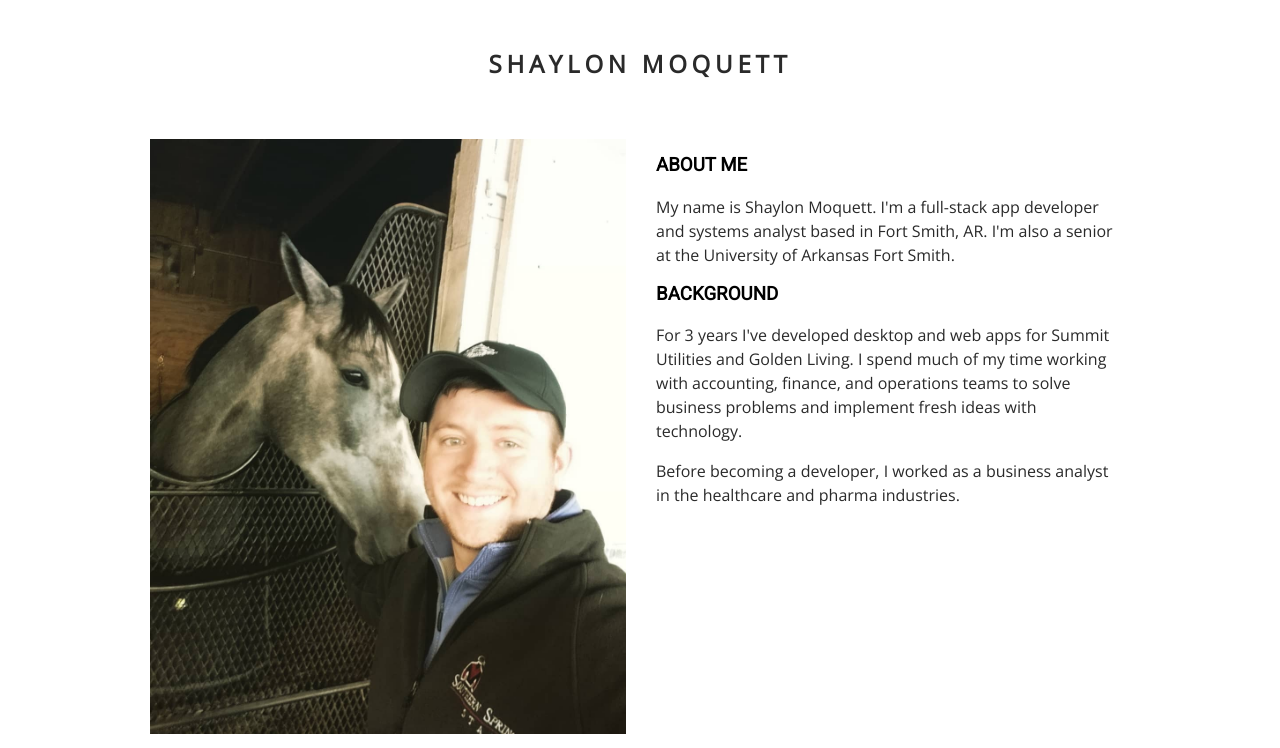
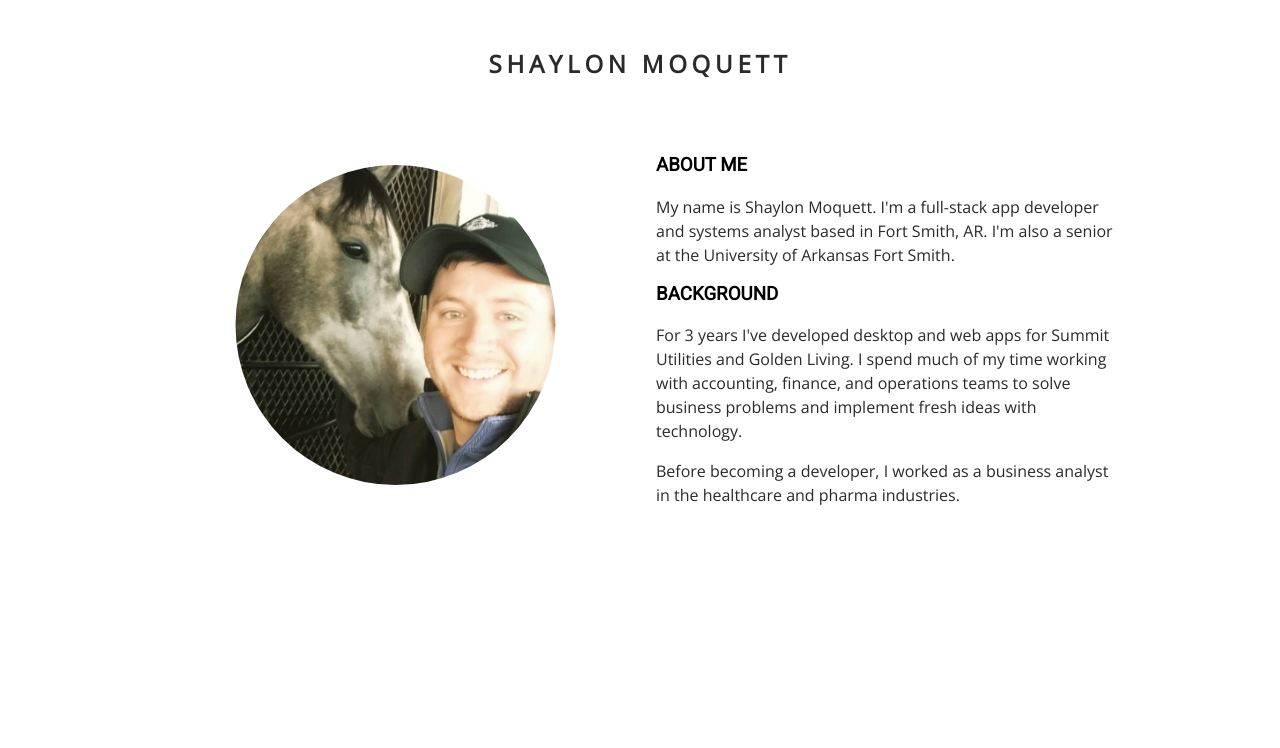
Before and after one commit to shaylon-moquett/shaylon-moquett.github.io, a plain HTML site: page index.html in a window 1280 px wide. Shown: the part 52-800 px from the top of the page. Drawn offline with nearby package versions, Linux system fonts and the light colour scheme.

Commit message:
Update style.css

```diff
--- a/style.css
+++ b/style.css
@@ -100,11 +100,14 @@ div#home-content h3 {
 
 #profile-img {
 	flex-grow: 1;
+	clip-path: circle(160px at center);
+    	height: 372px;
 
 }
 
 #profile-img img {
 	width: 476px;
+	margin-top: -127px
 }
 
 #home-content {
```
